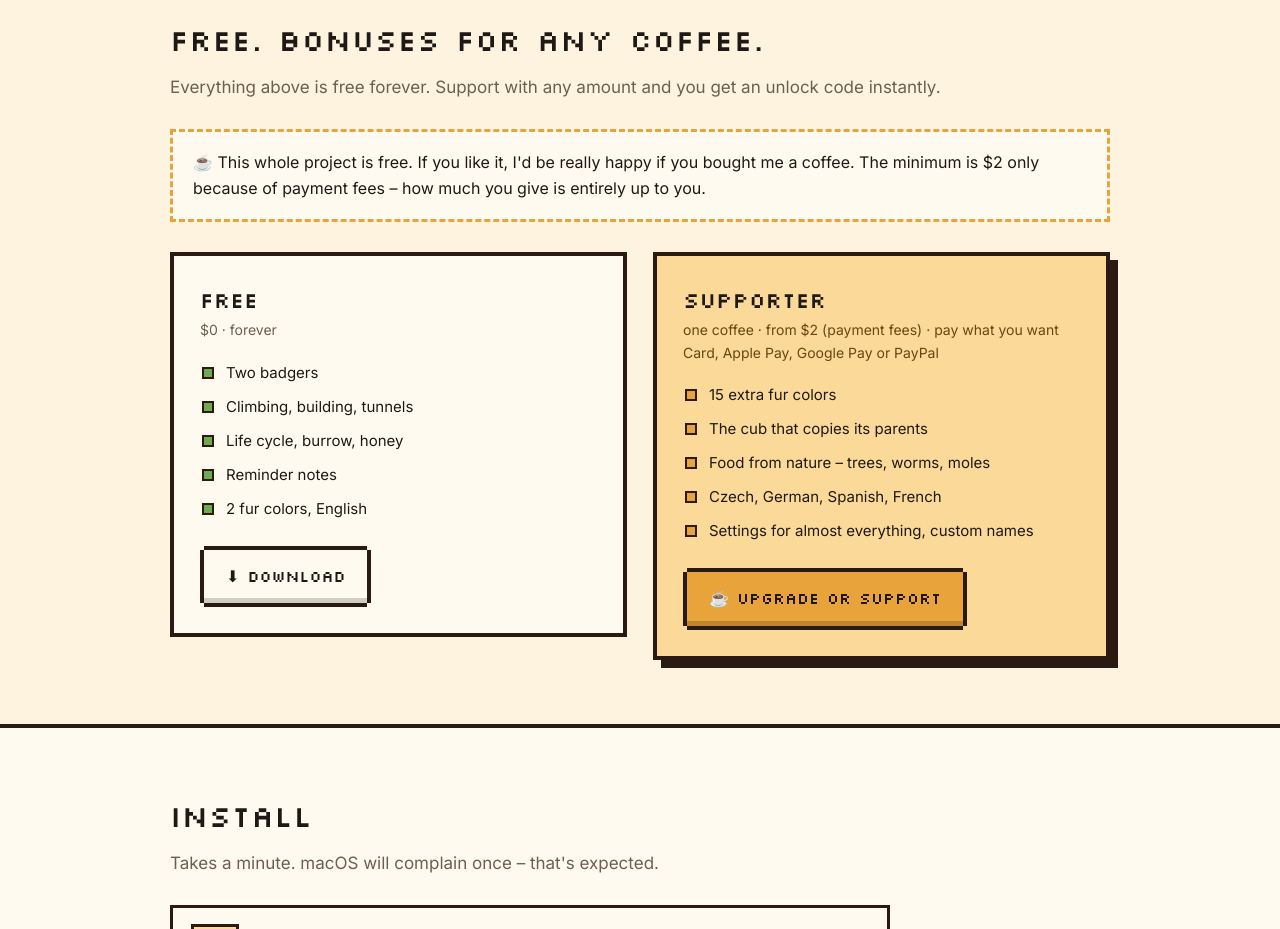
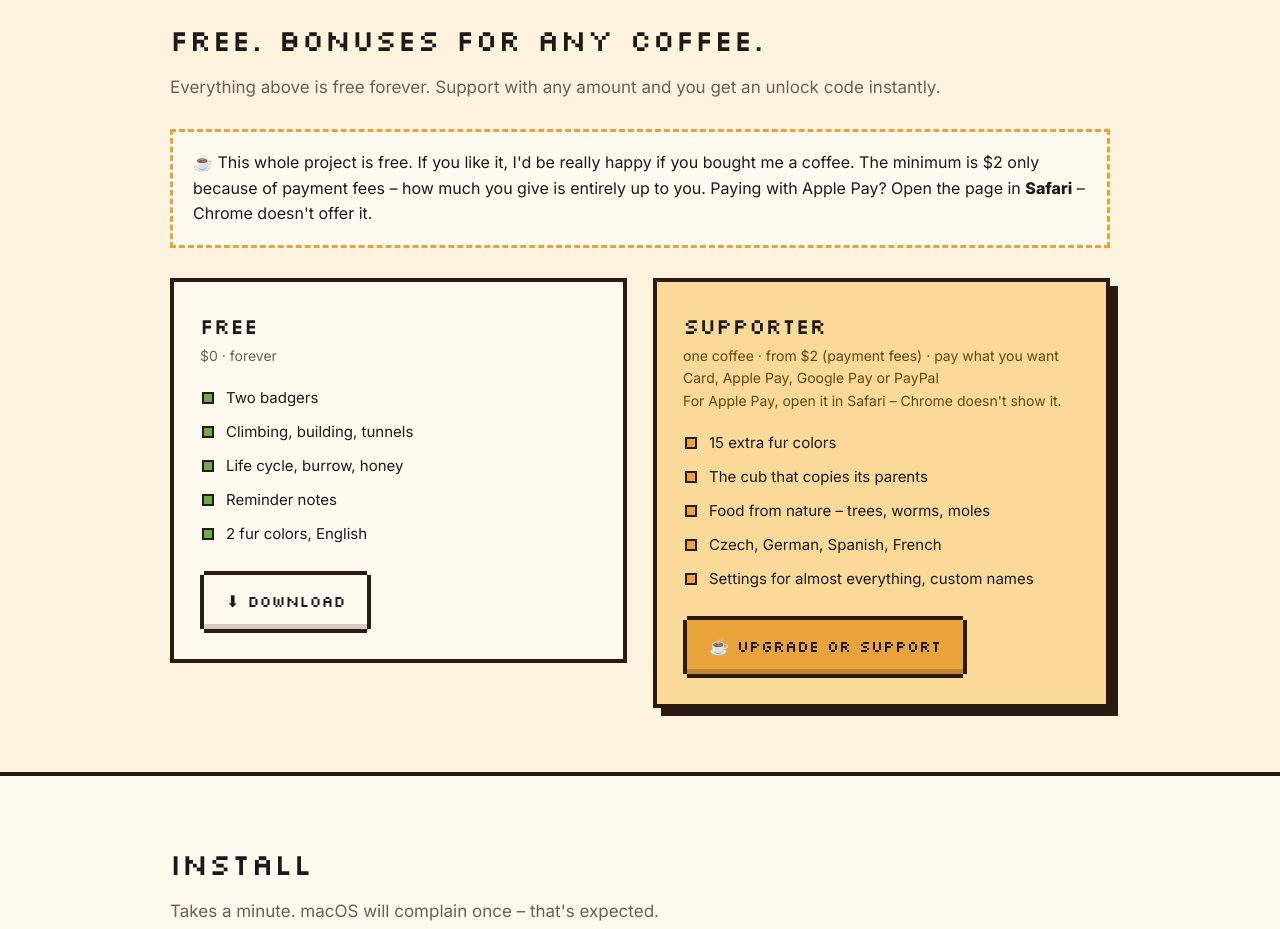
Before and after one commit to Daivemasa/badgertop, a plain HTML site: page docs/index.html in a window 1280 px wide. Shown: the part 3920-4849 px from the top of the page. Drawn offline with Linux system fonts and the light colour scheme.

Commit message:
Add files via upload

```diff
--- a/docs/index.html
+++ b/docs/index.html
@@ -213,7 +213,8 @@
       <h2>Free. Bonuses for any coffee.</h2>
       <p class="lead">Everything above is free forever. Support with any amount and you get an unlock code instantly.</p>
       <div class="note">☕ This whole project is free. If you like it, I'd be really happy if you bought me a coffee.
-        The minimum is $2 only because of payment fees – how much you give is entirely up to you.</div>
+        The minimum is $2 only because of payment fees – how much you give is entirely up to you.
+        Paying with Apple Pay? Open the page in <b>Safari</b> – Chrome doesn't offer it.</div>
       <div class="plans">
         <div class="plan">
           <h3>Free</h3>
@@ -229,7 +230,7 @@
         </div>
         <div class="plan pro">
           <h3>Supporter</h3>
-          <div class="price">one coffee · from $2 (payment fees) · pay what you want<br>Card, Apple Pay, Google Pay or PayPal</div>
+          <div class="price">one coffee · from $2 (payment fees) · pay what you want<br>Card, Apple Pay, Google Pay or PayPal<br>For Apple Pay, open it in Safari – Chrome doesn't show it.</div>
           <ul>
             <li>15 extra fur colors</li>
             <li>The cub that copies its parents</li>
```
